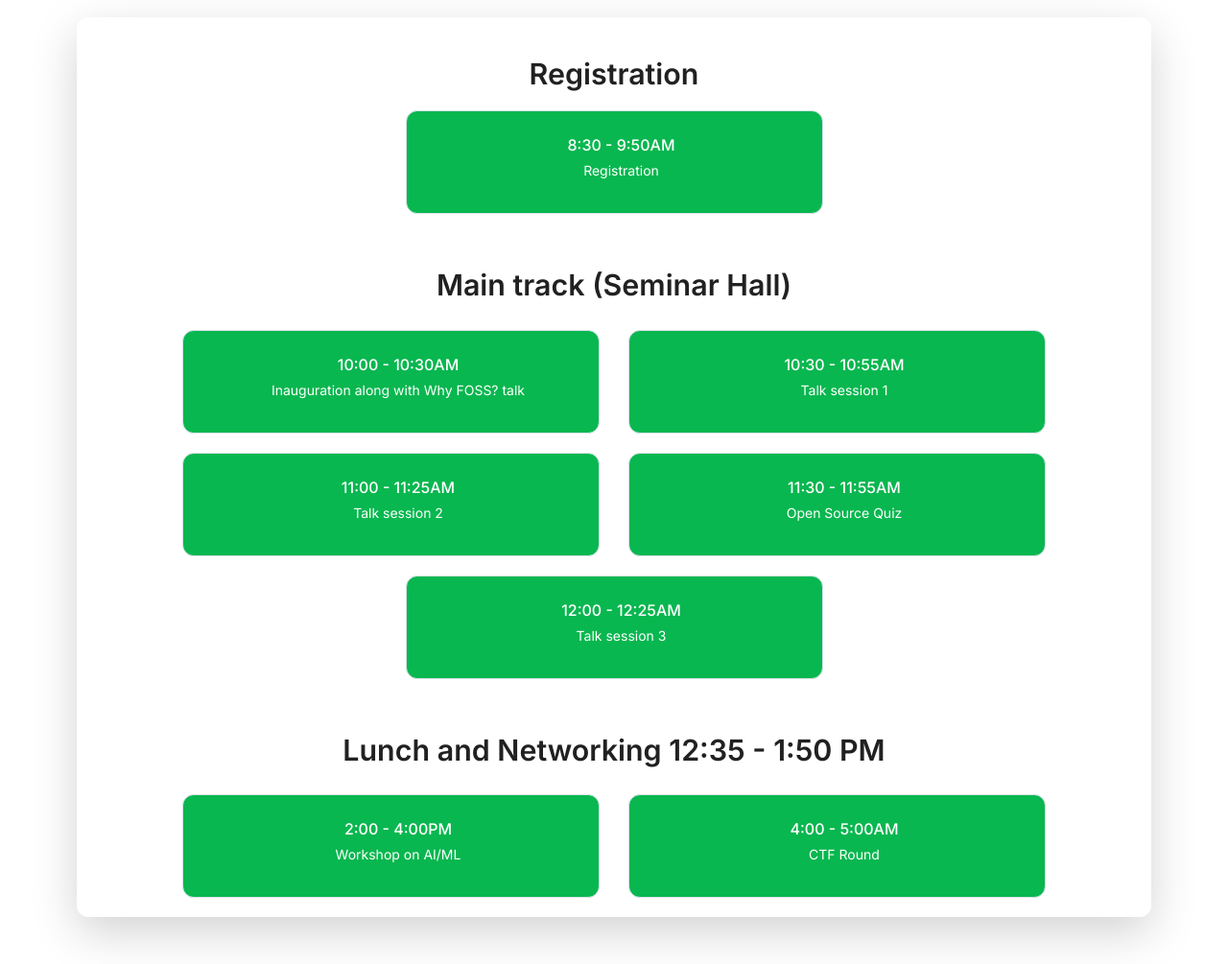
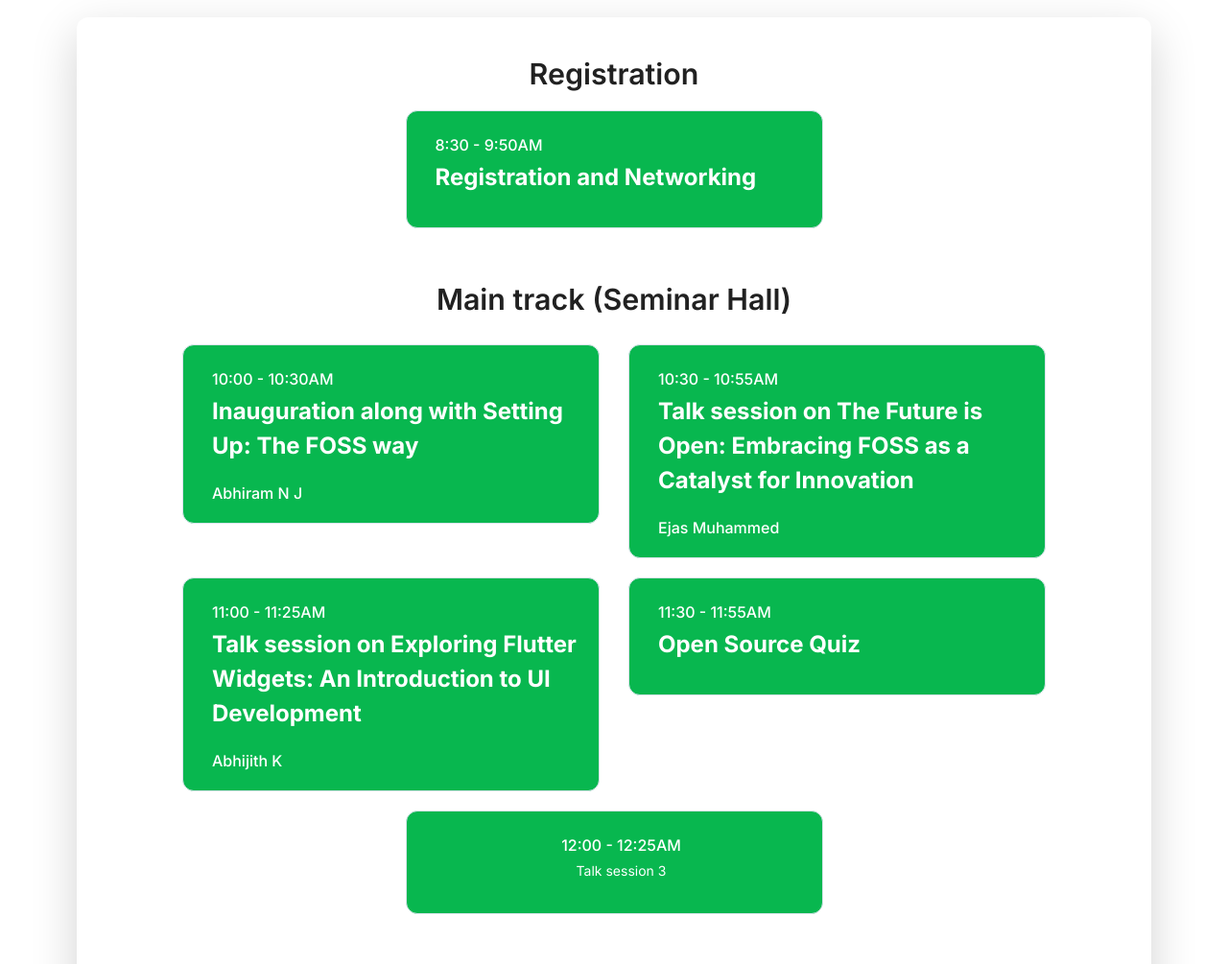
Before and after one commit to fossfest/FOSS-Fest-23-Website, a plain HTML site: page index.html in a window 1280 px wide. Shown: the part 2882-3887 px from the top of the page at 96% size. Drawn offline with Linux system fonts and the light colour scheme.

Commit message:
Updated schedule - main track

```diff
--- a/index.html
+++ b/index.html
@@ -241,8 +241,8 @@
                               <h3>Registration</h3>
                               <div class="timetable-item color-card rounded-lg">
                                 <div class="timetable-item-main mt-2">
-                                  <div class="timetable-item-time">8:30 - 9:50AM</div>
-                                  <div class="timetable-item-name">Registration</div>
+                                  <div class="timetable-item-time text-left">8:30 - 9:50AM</div>
+                                  <div class="timetable-item-name text-left"><span class="font-weight-bold" style="font-size: 24px;">Registration and Networking</span></div>
                                 </div>
                               </div>
                             </div>
@@ -259,8 +259,9 @@
                             <div class="col-md-6">
                               <div class="timetable-item color-card rounded-lg">
                                 <div class="timetable-item-main mt-2">
-                                  <div class="timetable-item-time">10:00 - 10:30AM</div>
-                                  <div class="timetable-item-name">Inauguration along with Why FOSS? talk</div>
+                                  <div class="timetable-item-time text-left">10:00 - 10:30AM</div>
+                                  <div class="timetable-item-name text-left"><span class="font-weight-bold" style="font-size: 24px;">Inauguration along with Setting Up: The FOSS way</span></div>
+                                  <div class="timetable-item-time text-left">Abhiram N J</div>
                                 </div>
                               </div>
                             </div>
@@ -269,8 +270,9 @@
                             <div class="col-md-6">
                               <div class="timetable-item color-card rounded-lg">
                                 <div class="timetable-item-main mt-2">
-                                  <div class="timetable-item-time">10:30 - 10:55AM</div>
-                                  <div class="timetable-item-name">Talk session 1</div>
+                                  <div class="timetable-item-time text-left">10:30 - 10:55AM</div>
+                                  <div class="timetable-item-name text-left"><span class="font-weight-bold" style="font-size: 24px;"> Talk session on The Future is Open: Embracing FOSS as a Catalyst for Innovation</span></div>
+                                  <div class="timetable-item-time text-left">Ejas Muhammed</div>
                                 </div>
                               </div>
                             </div>
@@ -279,8 +281,9 @@
                             <div class="col-md-6">
                               <div class="timetable-item color-card rounded-lg">
                                 <div class="timetable-item-main mt-2">
-                                  <div class="timetable-item-time">11:00 - 11:25AM</div>
-                                  <div class="timetable-item-name">Talk session 2</div>
+                                  <div class="timetable-item-time text-left">11:00 - 11:25AM</div>
+                                  <div class="timetable-item-name text-left"><span class="font-weight-bold" style="font-size: 24px;"> Talk session on Exploring Flutter Widgets: An Introduction to UI Development</span></div>
+                                  <div class="timetable-item-time text-left">Abhijith K</div>
                                 </div>
                               </div>
                             </div>
@@ -289,8 +292,8 @@
                             <div class="col-md-6">
                               <div class="timetable-item color-card rounded-lg">
                                 <div class="timetable-item-main mt-2">
-                                  <div class="timetable-item-time">11:30 - 11:55AM</div>
-                                  <div class="timetable-item-name">Open Source Quiz</div>
+                                  <div class="timetable-item-time text-left">11:30 - 11:55AM</div>
+                                  <div class="timetable-item-name text-left"><span class="font-weight-bold" style="font-size: 24px;">Open Source Quiz</span></div>
                                 </div>
                               </div>
                             </div>
```
